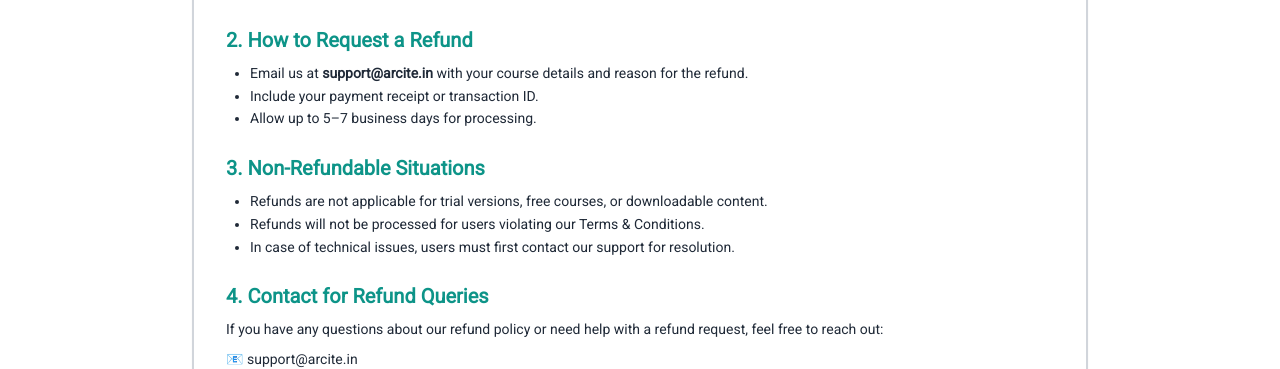
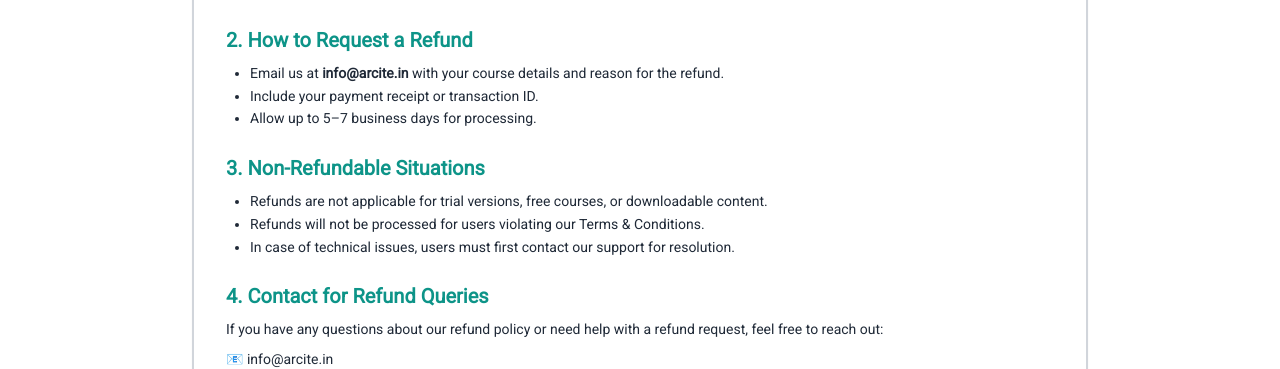
Before and after one commit to Shiji-AA/PaymentIntegration, a React (Vite) app in the folder frontend/: page /refundPolicy in a window 1280 px wide. Shown: the part 431-800 px from the top of the page. Built offline with nearby package versions, Linux system fonts and the light colour scheme; no server answers.

Commit message:
chages added

```diff
--- a/frontend/src/Components/User/Policy/RefundPolicy.jsx
+++ b/frontend/src/Components/User/Policy/RefundPolicy.jsx
@@ -31,7 +31,7 @@ function RefundPolicy() {
           <section>
             <h2 className="text-xl font-semibold text-teal-600 mb-2">2. How to Request a Refund</h2>
             <ul className="list-disc ml-6 text-sm leading-relaxed">
-              <li>Email us at <strong>support@arcite.in</strong> with your course details and reason for the refund.</li>
+              <li>Email us at <strong>info@arcite.in</strong> with your course details and reason for the refund.</li>
               <li>Include your payment receipt or transaction ID.</li>
               <li>Allow up to 5–7 business days for processing.</li>
             </ul>
@@ -51,7 +51,7 @@ function RefundPolicy() {
             <p className="text-sm leading-relaxed">
               If you have any questions about our refund policy or need help with a refund request, feel free to reach out:
             </p>
-            <p className="text-sm mt-2">📧 support@arcite.in</p>
+            <p className="text-sm mt-2">📧 info@arcite.in</p>
             <p className="text-sm">📞 +91-799 421 1144</p>
           </section>
         </div>
--- a/frontend/src/Components/User/Policy/TermsnConditions.jsx
+++ b/frontend/src/Components/User/Policy/TermsnConditions.jsx
@@ -62,7 +62,7 @@ function TermsnConditions() {
             <p>
               If you have any questions or concerns about these Terms & Conditions, feel free to reach out:
             </p>
-            <p className="mt-2">📧 support@arcite.in</p>
+            <p className="mt-2">📧 info@arcite.in</p>
             <p>📞 +91-799 421 1144</p>
           </section>
         </div>
```
Also changed, not shown: 2 other files (tests, documents, lock files or other folders).
